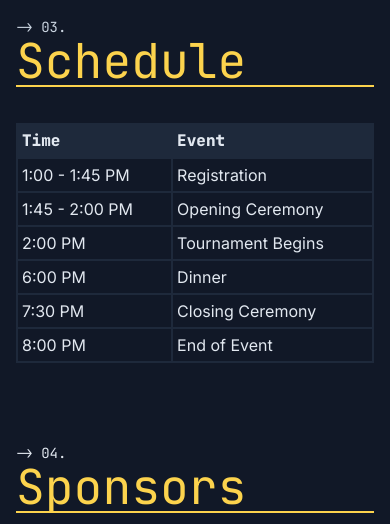
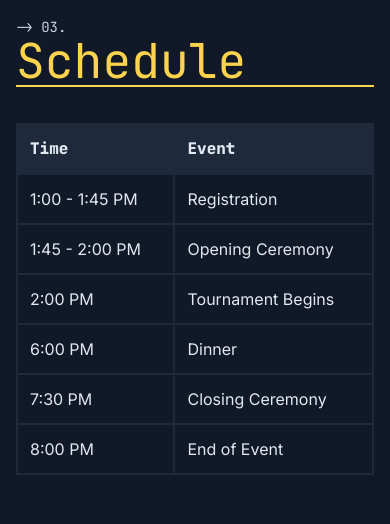
Before and after one commit to nicholascui225/rise-site, a Next.js app: page / in a window 390 px wide. Shown: the part 2220-2744 px from the top of the page. Built offline with nearby package versions, Linux system fonts and the light colour scheme.

Commit message:
table size fix

```diff
--- a/src/app/globals.css
+++ b/src/app/globals.css
@@ -50,10 +50,10 @@
   }
 
   th {
-    @apply p-1 md:p-3 border-2 text-slate-200 border-slate-800 font-extrabold;
+    @apply p-3 border-2 text-slate-200 border-slate-800 font-extrabold;
   }
 
   td {
-    @apply p-1 md:p-3 border-2 text-slate-200 border-slate-800;
+    @apply p-3 border-2 text-slate-200 border-slate-800;
   }
 }
```
